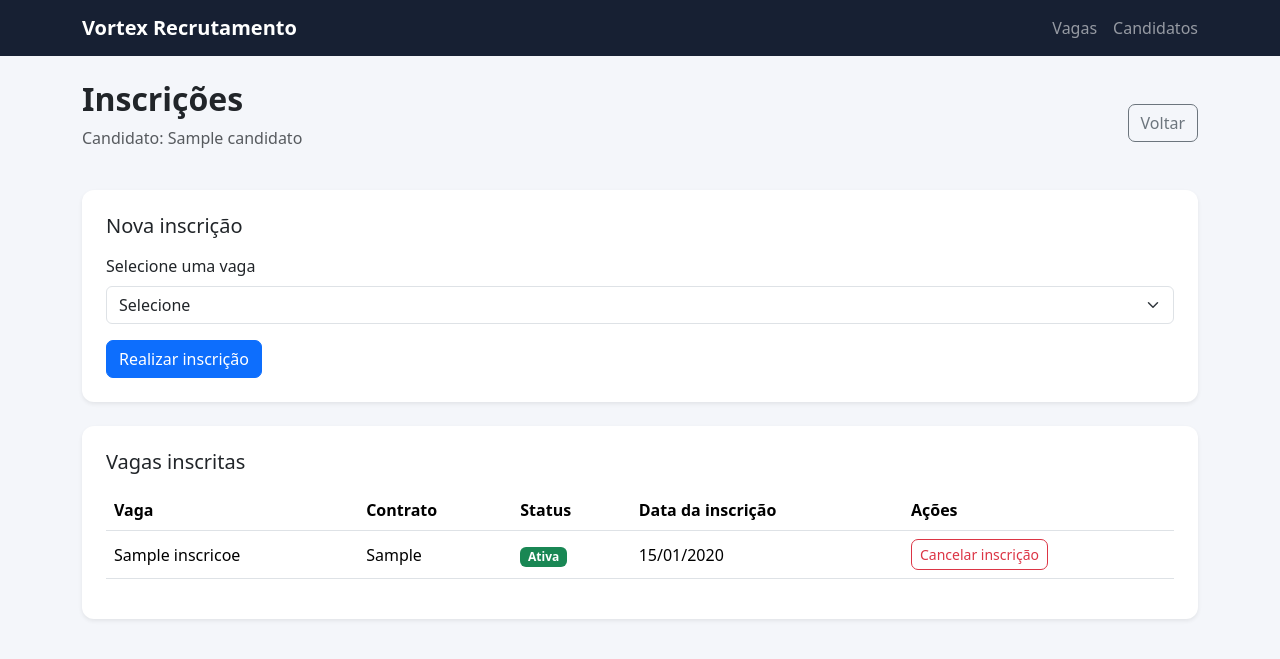
After one commit to ZpexLakip/vortex-recrutamento, a Laravel app: template resources/views/inscrições/index.blade.php in a window 1280 px wide. The commit adds this page. Shown: the top 659 px of the page. Run offline with Laravel 12, Linux system fonts and the light colour scheme; the template is opened without the code that fills it: most values are stand-ins (such as "Sample title", 1, 10 or a date in 2020).

Commit message:
feat: implement candidate applications and paused job restrictions

```diff
--- a/resources/views/Candidatos/index.blade.php
+++ b/resources/views/Candidatos/index.blade.php
@@ -98,7 +98,10 @@
 
                         <td>
                             <div class="d-flex gap-2 flex-wrap">
-
+                                <a href="{{ route('inscricoes.index', $candidato) }}"
+                                    class="btn btn-sm btn-outline-success">
+                                    Inscrições
+                                </a>
                                 <a href="{{ route('candidatos.edit', $candidato) }}"
                                     class="btn btn-sm btn-outline-primary">
                                     Editar
--- /dev/null
+++ b/resources/views/inscrições/index.blade.php
@@ -0,0 +1,143 @@
+@extends('layouts.app')
+
+@section('title', 'Inscrições')
+
+@section('content')
+
+<div class="d-flex justify-content-between align-items-center mb-4">
+    <div>
+        <h2 class="fw-bold">Inscrições</h2>
+
+        <p class="text-muted">
+            Candidato: {{ $candidato->nome }}
+        </p>
+    </div>
+
+    <a href="{{ route('candidatos.index') }}"
+        class="btn btn-outline-secondary">
+        Voltar
+    </a>
+</div>
+
+<div class="card shadow-sm p-4 mb-4">
+
+    <h5 class="mb-3">Nova inscrição</h5>
+
+    @if($vagas->isNotEmpty())
+
+        <form method="POST"
+            action="{{ route('inscricoes.store', $candidato) }}">
+
+            @csrf
+
+            <div class="mb-3">
+                <label class="form-label">Selecione uma vaga</label>
+
+                <select name="vaga_id" class="form-select" required>
+
+                    <option value="">Selecione</option>
+
+                    @foreach($vagas as $vaga)
+
+                        <option value="{{ $vaga->id }}">
+                            {{ $vaga->titulo }}
+                            - {{ $vaga->tipo_contrato }}
+                        </option>
+
+                    @endforeach
+
+                </select>
+            </div>
+
+            <button class="btn btn-primary">
+                Realizar inscrição
+            </button>
+
+        </form>
+
+    @else
+
+        <p class="text-muted mb-0">
+            Nenhuma nova vaga disponível para inscrição.
+        </p>
+
+    @endif
+
+</div>
+
+<div class="card shadow-sm p-4">
+
+    <h5 class="mb-3">Vagas inscritas</h5>
+
+    <div class="table-responsive">
+
+        <table class="table table-hover align-middle">
+
+            <thead>
+                <tr>
+                    <th>Vaga</th>
+                    <th>Contrato</th>
+                    <th>Status</th>
+                    <th>Data da inscrição</th>
+                    <th>Ações</th>
+                </tr>
+            </thead>
+
+            <tbody>
+
+                @forelse($inscricoes as $vaga)
+
+                    <tr>
+                        <td>{{ $vaga->titulo }}</td>
+
+                        <td>{{ $vaga->tipo_contrato }}</td>
+
+                        <td>
+                            <span class="badge {{ $vaga->ativa
+                                ? 'text-bg-success'
+                                : 'text-bg-secondary' }}">
+
+                                {{ $vaga->ativa ? 'Ativa' : 'Pausada' }}
+
+                            </span>
+                        </td>
+
+                        <td>
+                            {{ $vaga->pivot->created_at->format('d/m/Y') }}
+                        </td>
+
+                        <td>
+                            <form method="POST"
+                                action="{{ route('inscricoes.destroy', [$candidato, $vaga]) }}"
+                                data-confirm="Deseja cancelar esta inscrição?">
+
+                                @csrf
+                                @method('DELETE')
+
+                                <button class="btn btn-sm btn-outline-danger">
+                                    Cancelar inscrição
+                                </button>
+
+                            </form>
+                        </td>
+                    </tr>
+
+                @empty
+
+                    <tr>
+                        <td colspan="5" class="text-center text-muted py-4">
+                            Nenhuma inscrição realizada.
+                        </td>
+                    </tr>
+
+                @endforelse
+
+            </tbody>
+
+        </table>
+
+    </div>
+
+</div>
+
+@endsection
--- a/routes/web.php
+++ b/routes/web.php
@@ -3,6 +3,7 @@
 use Illuminate\Support\Facades\Route;
 use App\Http\Controllers\VagaController;
 use App\Http\Controllers\CandidatoController;
+use App\Http\Controllers\InscricaoController;
 
 Route::redirect('/', '/vagas');
 
@@ -16,3 +17,15 @@ Route::resource('vagas', VagaController::class)
 Route::resource('candidatos', CandidatoController::class)
     ->parameters(['candidatos' => 'candidato'])
     ->except(['show']);
+
+Route::get('/candidatos/{candidato}/inscricoes',
+    [InscricaoController::class, 'index'])
+    ->name('inscricoes.index');
+
+Route::post('/candidatos/{candidato}/inscricoes',
+    [InscricaoController::class, 'store'])
+    ->name('inscricoes.store');
+
+Route::delete('/candidatos/{candidato}/inscricoes/{vaga}',
+    [InscricaoController::class, 'destroy'])
+    ->name('inscricoes.destroy');
```
Also changed, not shown: app/Http/Controllers/InscricaoController.php (added, +67 -0 lines).
